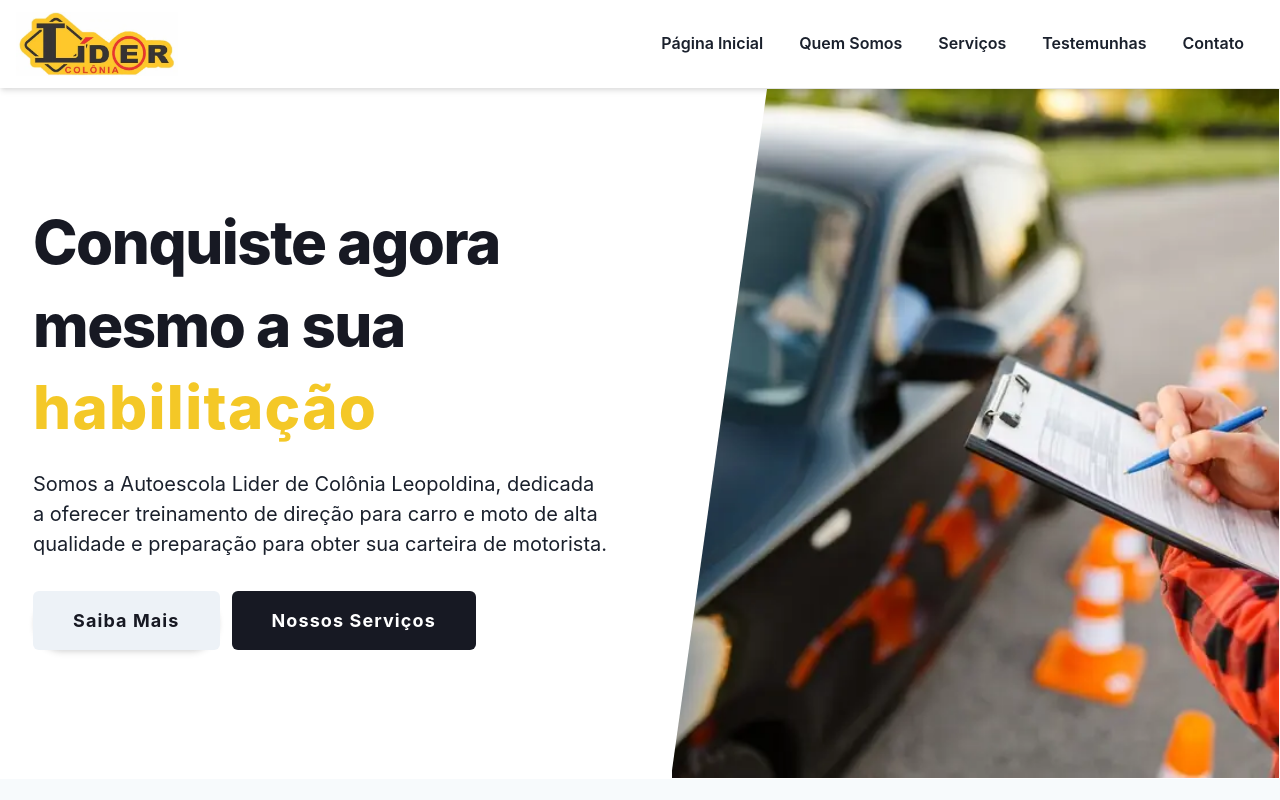
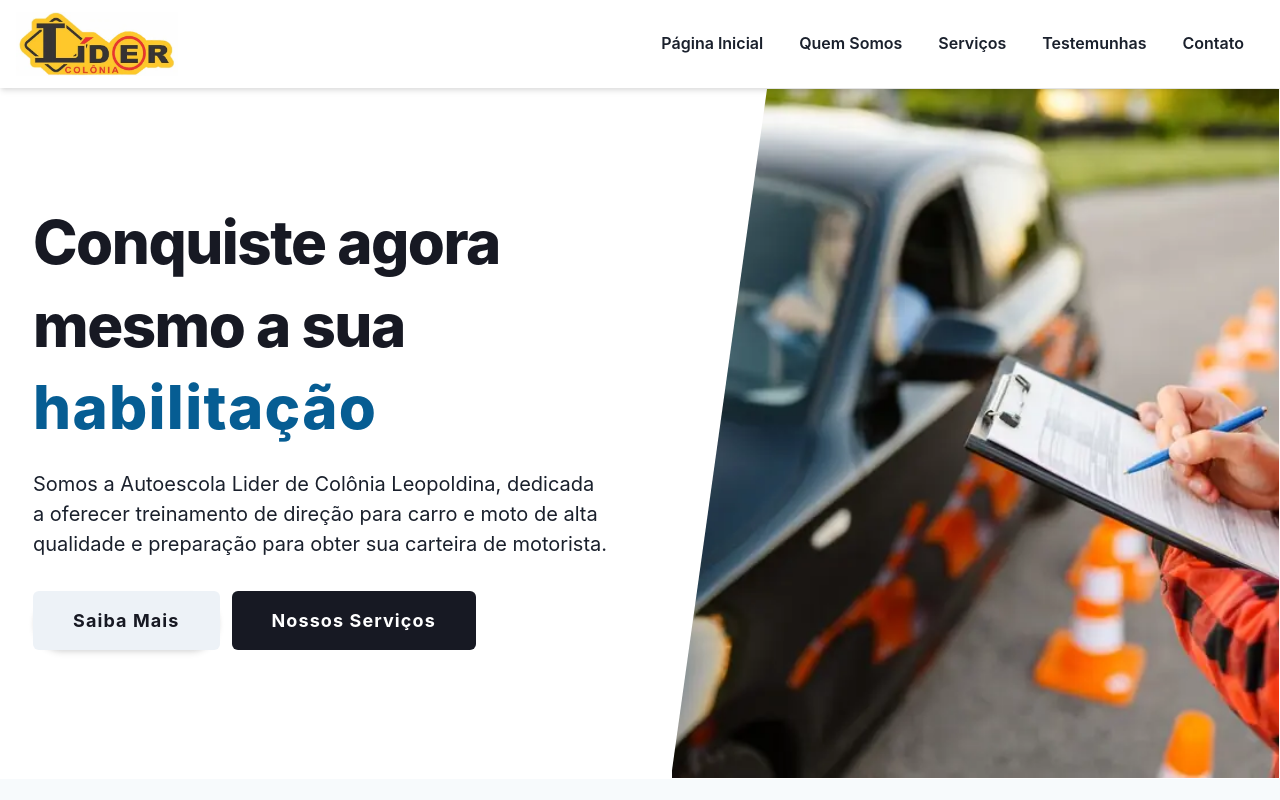
Before and after one commit to tiagocreator/autoescola-lider, a React (Create React App) app: page / in a window 1280 px wide. Shown: the top 800 px of the page. Built offline with nearby package versions, Linux system fonts and the light colour scheme.

Commit message:
Improve seo and accessibility

```diff
--- a/src/components/Categories.tsx
+++ b/src/components/Categories.tsx
@@ -10,7 +10,7 @@ const carCategory: string = require('../assets/img/car-cat.webp');
 const dualCategory: string = require('../assets/img/dual-cat.webp');
 
 const Categories = () => {
-  const brand: string = '#f4c827';
+  const brand: string = '#065D93';
 
   return (
     <Flex bg='gray.50' p={5} w='full' justifyContent='center' alignItems='center'>
--- a/src/components/CompanyInfo.tsx
+++ b/src/components/CompanyInfo.tsx
@@ -5,7 +5,7 @@ const company: string = require('../assets/img/company.webp');
 const students: string = require('../assets/img/students.webp');
 
 const CompanyInfo = () => {
-  const brand: string = '#f4c827';
+  const brand: string = '#065D93';
 
   return (
     <Flex bg='gray.50' p={5} w='full' justifyContent='center' alignItems='center'>
--- a/src/components/Cta.tsx
+++ b/src/components/Cta.tsx
@@ -6,7 +6,7 @@ import { FiExternalLink } from 'react-icons/fi';
 const ctaBg: string = require('../assets/img/cta-bg.webp');
 
 const Cta = () => {
-  const brand: string = '#f4c827';
+  const brand: string = '#065D93';
 
   return (
     <SimpleGrid
--- a/src/components/MainHero.tsx
+++ b/src/components/MainHero.tsx
@@ -4,7 +4,7 @@ import { chakra, Box, Image, Icon, Link as ChakraLink } from '@chakra-ui/react';
 const mainHeroBg: string = require('../assets/img/main-hero-bg.webp');
 
 const MainHero = () => {
-  const brand: string = '#f4c827';
+  const brand: string = '#065D93';
 
   return (
     <Box pos='relative' overflow='hidden' bg='white' zIndex={1}>
--- a/src/components/ServiceBox.tsx
+++ b/src/components/ServiceBox.tsx
@@ -11,7 +11,7 @@ interface Props {
   imgW: string;
 }
 
-const brand: string = '#f4c827';
+const brand: string = '#065D93';
 
 const ServiceBox: React.FC<Props> = (props) => {
   return (
```
Also changed, not shown: public/robots.txt (added).
